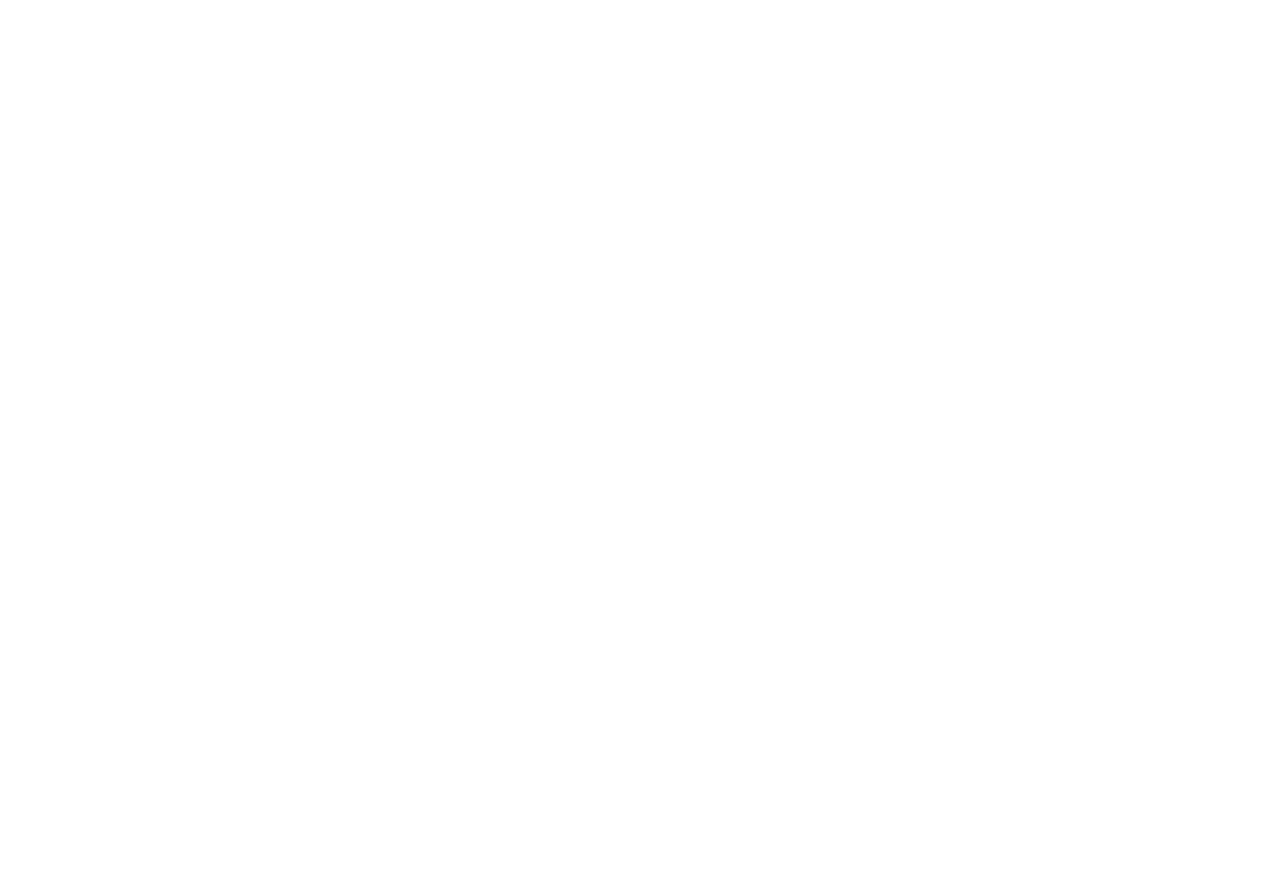
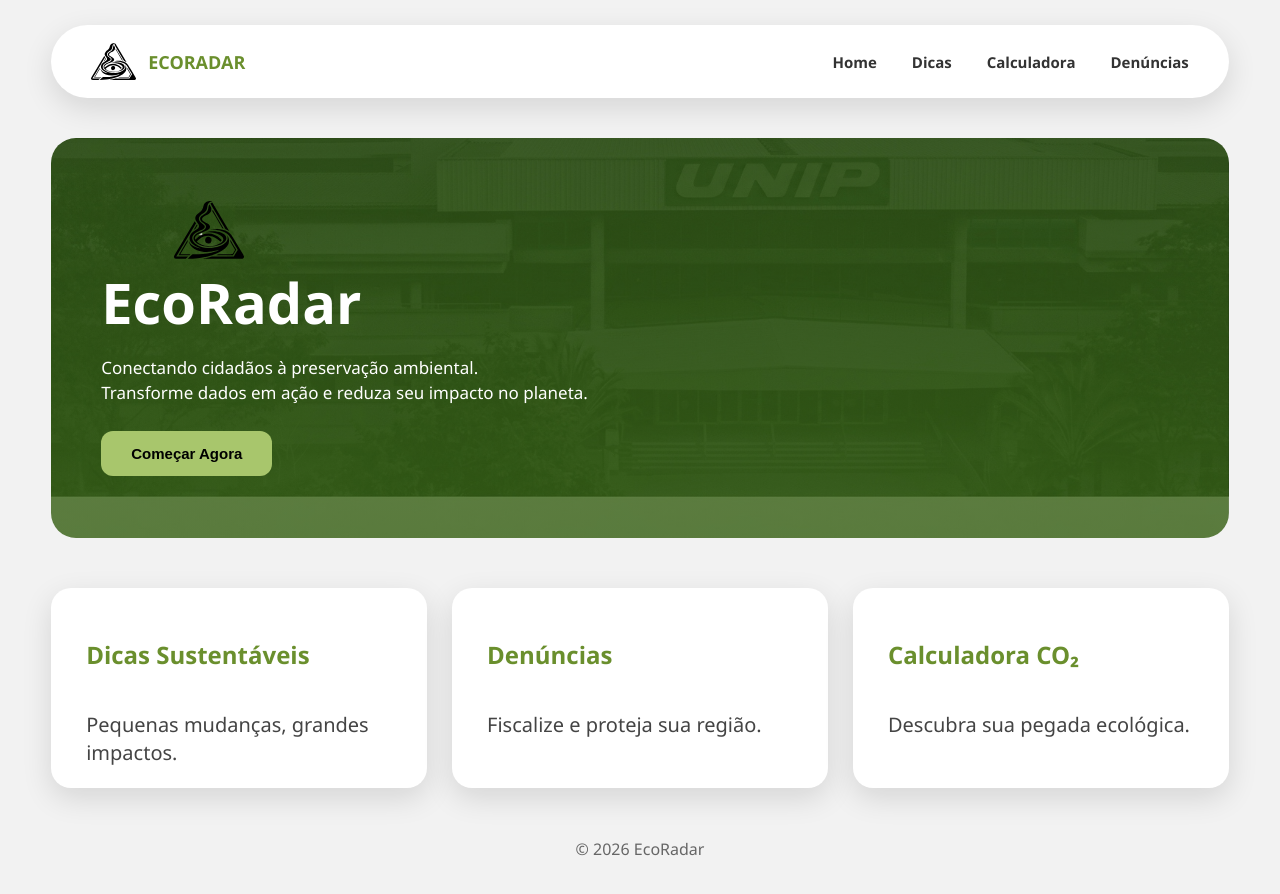
Before and after one commit to MiguelFerreira-CMD/eco-radar-platform, a website: page frontend/pages/index.html in a window 1280 px wide. Before the commit the page ends 800 px from the top, so only its background shows below. Drawn offline with Linux system fonts and the light colour scheme.

Commit message:
Começando a fazer o Site EcoRadar!

```diff
--- a/frontend/css/styles.css
+++ b/frontend/css/styles.css
@@ -0,0 +1,172 @@
+/* RESET */
+* {
+    margin: 0;
+    padding: 0;
+    box-sizing: border-box;
+}
+
+body {
+    background: #f2f2f2;
+    font-family: 'Segoe UI', Arial, sans-serif;
+}
+
+/* NAVBAR */
+.header {
+    display: flex;
+    justify-content: center;
+    margin-top: 25px;
+}
+
+.nav {
+    width: 92%;
+    max-width: 1200px;
+    background: #ffffff;
+    border-radius: 50px;
+    padding: 18px 40px;
+    display: flex;
+    justify-content: space-between;
+    align-items: center;
+    box-shadow: 0 10px 30px rgba(0, 0, 0, 0.12);
+}
+
+.logo {
+    display: flex;
+    align-items: center;
+    gap: 12px;
+    color: #6a8f2d;
+    font-weight: bold;
+    font-size: 18px;
+}
+
+.logo img {
+    width: 45px;
+    color: #6a8f2d;
+}
+
+.menu {
+    display: flex;
+    list-style: none;
+    gap: 35px;
+}
+
+.menu a {
+    text-decoration: none;
+    color: #333;
+    font-weight: 600;
+    font-size: 15px;
+    transition: 0.3s;
+}
+
+.menu a:hover {
+    color: #6a8f2d;
+}
+
+/* HERO */
+.hero {
+    width: 92%;
+    max-width: 1200px;
+    height: 400px;
+    margin: 40px auto;
+    border-radius: 25px;
+    background: linear-gradient(rgba(60, 110, 20, 0.507), rgba(60, 110, 20, 0.671)), url("../assets/images/Unip-eden-verde.PNG");
+    background-size: cover;
+    background-position: center;
+    display: flex;
+    align-items: center;
+}
+
+.hero-content {
+    color: white;
+    padding: 50px;
+}
+
+.hero h1 {
+    font-size: 56px;
+    margin-bottom: 15px;
+}
+
+.hero p {
+    max-width: 500px;
+    margin-bottom: 25px;
+    font-size: 17px;
+    line-height: 1.5;
+}
+
+.hero button {
+    background: #a8c66c;
+    border: none;
+    padding: 14px 30px;
+    border-radius: 12px;
+    font-weight: 600;
+    font-size: 15px;
+    cursor: pointer;
+    transition: 0.3s;
+}
+
+.hero button:hover {
+    transform: scale(1.05);
+    background: #94b85a;
+}
+
+/* CARDS */
+.cards {
+    width: 92%;
+    height: 200px;
+    max-width: 1200px;
+    margin: 50px auto;
+    display: flex;
+    gap: 25px;
+}
+
+.card {
+    flex: 1;
+    background: white;
+    padding: 35px;
+    border-radius: 20px;
+    box-shadow: 0 10px 30px rgba(0, 0, 0, 0.12);
+    transition: all 0.35s ease;
+    cursor: pointer;
+    position: relative;
+    overflow: hidden;
+}
+
+.card:hover {
+    transform: translateY(-10px) scale(1.02);
+    box-shadow: 0 20px 40px rgba(0, 0, 0, 0.15);
+}
+
+.card::before {
+    content: "";
+    position: absolute;
+    top: 0;
+    left: 0;
+    height: 5px;
+    width: 0%;
+    background: #6a8f2d;
+    transition: 0.4s;
+}
+
+.card:hover::before {
+    width: 100%;
+}
+
+.card h2 {
+    margin-top: 15px;
+    color: #6a8f2d;
+    margin-bottom: 15px;
+    font-size: 24px;
+}
+
+.card p {
+    margin-top: 40px;
+    color: #444;
+    font-size: 20px;
+    line-height: 1.4;
+}
+
+/* FOOTER */
+footer {
+    text-align: center;
+    margin: 50px 0;
+    color: #666;
+}
--- a/frontend/pages/index.html
+++ b/frontend/pages/index.html
@@ -1,11 +1,64 @@
 <!DOCTYPE html>
-<html lang="pt-br">
+<html lang="pt-BR">
 <head>
     <meta charset="UTF-8">
     <meta name="viewport" content="width=device-width, initial-scale=1.0">
-    <title></title>
+    <title>EcoRadar</title>
+    <link rel="stylesheet" href="../css/styles.css">
 </head>
 <body>
+    <!-- NAVBAR -->
+    <header class="header">
+        <nav class="nav">
+            <div class="logo">
+                <img src="../assets/images/logotipoecoradar.svg" alt="Logo EcoRadar">
+                <span>ECORADAR</span>
+            </div>
+
+            <ul class="menu">
+                <li><a href="index.html">Home</a></li>
+                <li><a href="dicas.html">Dicas</a></li>
+                <li><a href="calculadora.html">Calculadora</a></li>
+                <li><a href="denuncia.html">Denúncias</a></li>
+            </ul>
+        </nav>
+    </header>
+
+    <!-- HERO -->
+    <main>
+        <section class="hero">
+            <div class="hero-content">
+                <img src="../assets/images/logotipoecoradar.svg" alt="Logo Hero" class="hero-logo" style="margin-left: 15%;">
+                <h1>EcoRadar</h1>
+                <p>
+                    Conectando cidadãos à preservação ambiental.<br>
+                    Transforme dados em ação e reduza seu impacto no planeta.
+                </p>
+                <button>Começar Agora</button>
+            </div>
+        </section>
+
+        <!-- CARDS -->
+        <section class="cards">
+            <div class="card">
+                <h2>Dicas Sustentáveis</h2>
+                <p class="pCard">Pequenas mudanças, grandes impactos.</p>
+            </div>
+            <div class="card">
+                <h2>Denúncias</h2>
+                <p class="pCard">Fiscalize e proteja sua região.</p>
+            </div>
+            <div class="card">
+                <h2>Calculadora CO₂</h2>
+                <p class="pCard">Descubra sua pegada ecológica.</p>
+            </div>
+        </section>
+    </main>
+
+    <!-- FOOTER -->
+    <footer>
+        <p>&copy; 2026 EcoRadar</p>
+    </footer>
 
 </body>
 </html>
```
Also changed, not shown: docs/wireframes/Design/layout/calculadora.txt (renamed from docs/wireframes/Design/layout/calculadota.txt), frontend/assets/images/Unip-eden-verde.PNG (added), frontend/assets/images/logotipoecoradar.svg (added), frontend/pages/calculadora.html (added), frontend/pages/denuncia.html (added), frontend/pages/dicas.html (added).
